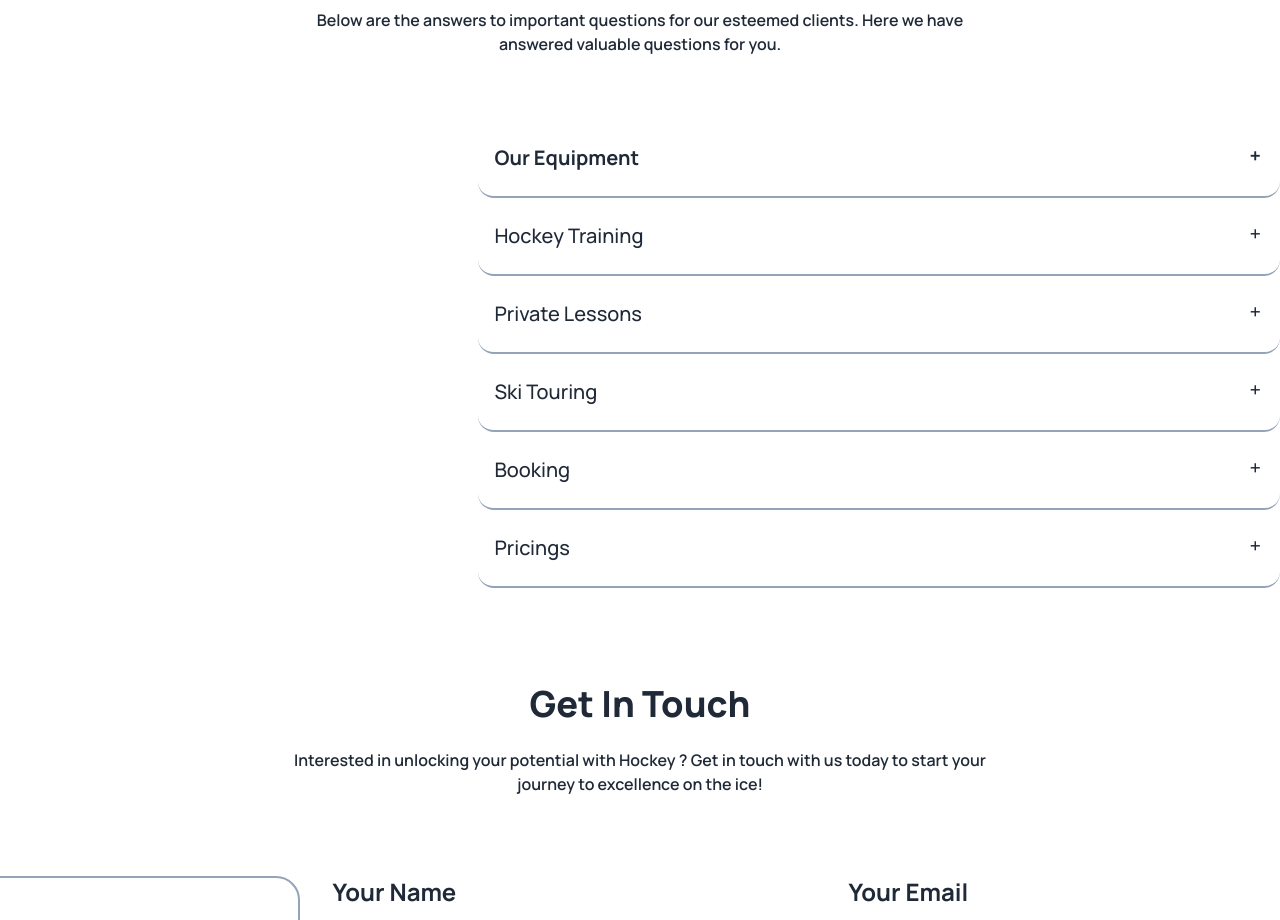
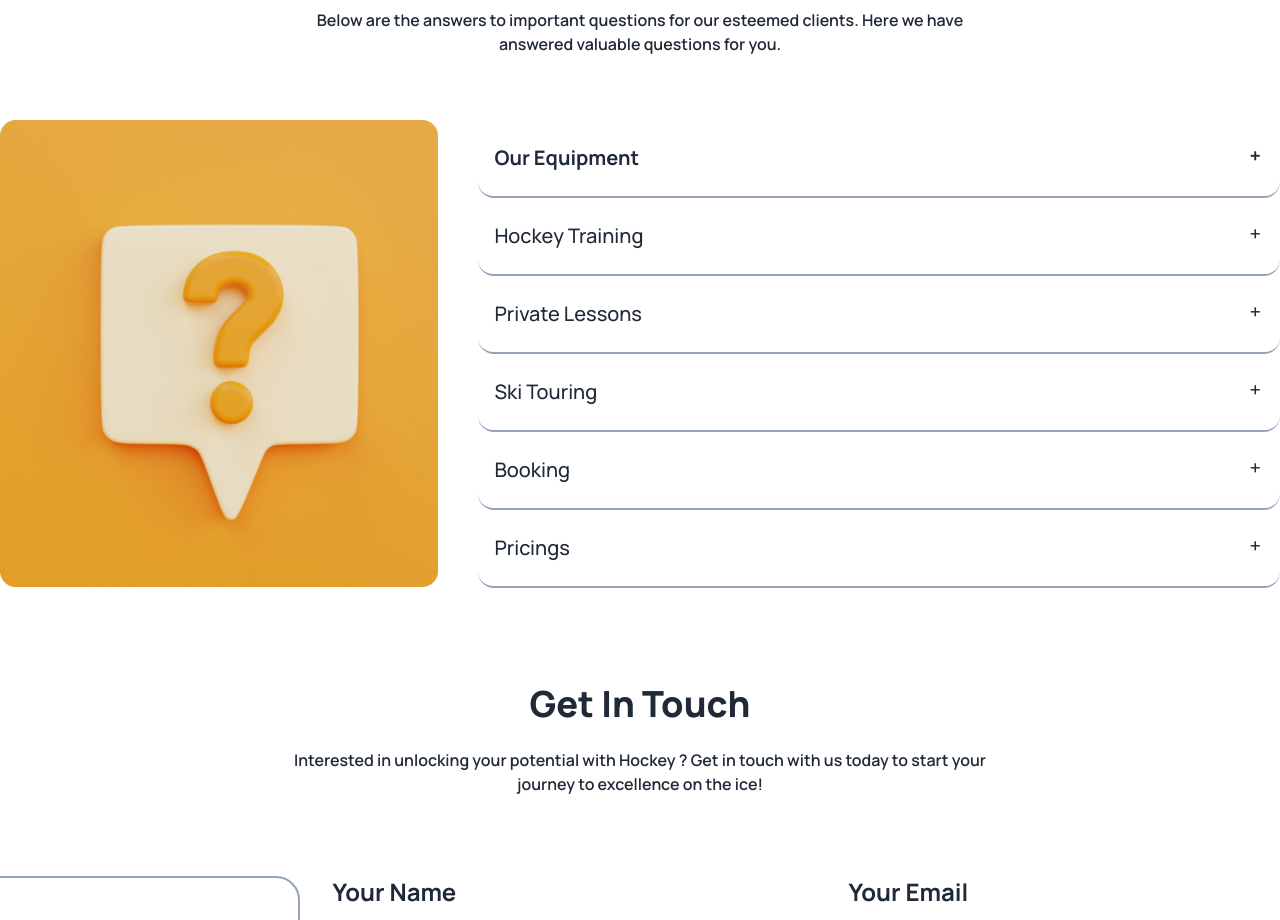
Before and after one commit to mahadi-wd/Assignment-3-Hockeys, a plain HTML site: page index.html in a window 1280 px wide. Shown: the part 4080-5000 px from the top of the page. Drawn offline with nearby package versions, Linux system fonts and the light colour scheme; the site is published under a folder, as on GitHub Pages, so addresses that start at the root find nothing.

Commit message:
clinents question img problem solved

```diff
--- a/index.html
+++ b/index.html
@@ -712,7 +712,7 @@
         >
           <!-- question img -->
           <div class="lg:w-[700px] w-full">
-            <img src="/Images/11.png" alt="" />
+            <img src="./Images/11.png" alt="" />
           </div>
 
           <!-- acordion section / FAQ section  -->
```
